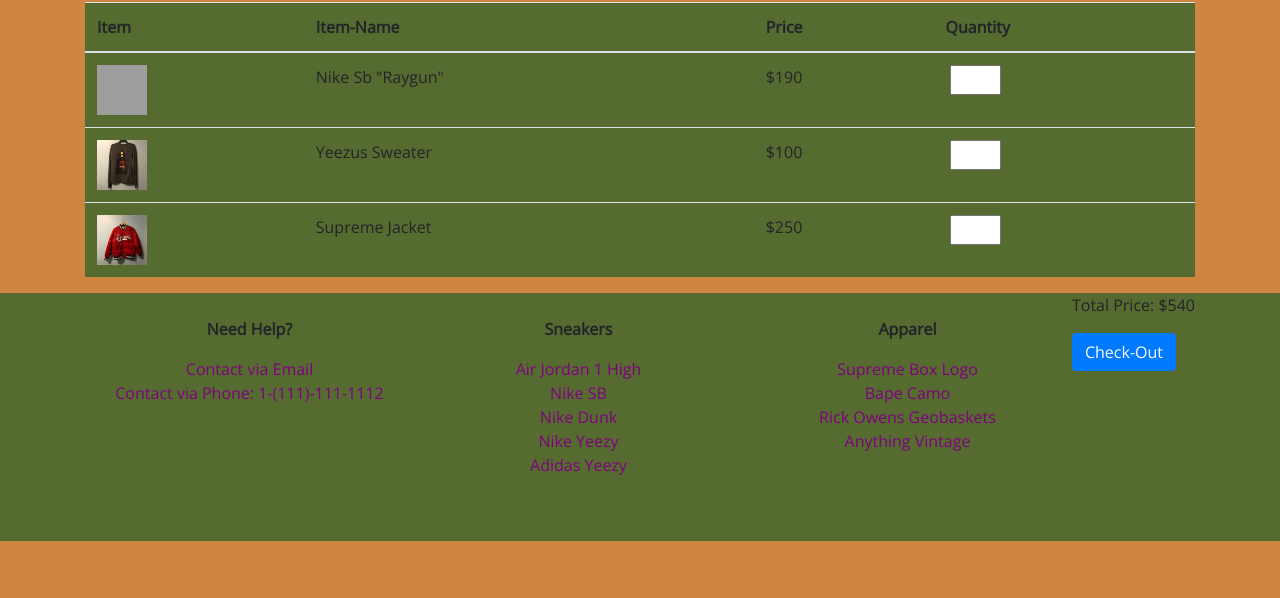
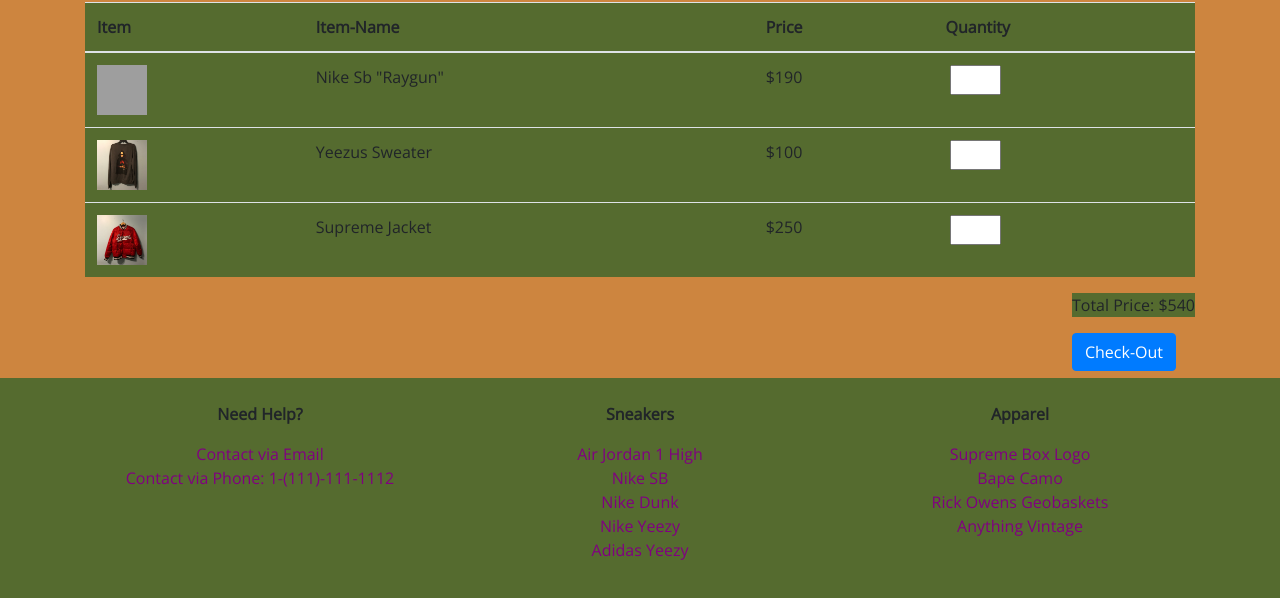
Before and after one commit to Chrisartrip921/CSC225-Project2, a plain HTML site: page Cart.html in a window 1280 px wide. Shown: the part 174-772 px from the top of the page. Drawn offline with nearby package versions, Linux system fonts and the light colour scheme; grey boxes are pictures that could not be loaded.

Commit message:
All files updated, needed to fix footer on Cart.html, also form validation for Checkout.html.

```diff
--- a/Cart.html
+++ b/Cart.html
@@ -92,16 +92,16 @@
           </tr>
         </tbody>
     </table>
-    <div class="float-right">
+    <div class="float-right mb-5">
         <p class="navColor">Total Price: $540</p>
         <a href="Checkout.html"><button class="btn btn-primary" type="submit">Check-Out</button></a>
     </div>
 </div>
 
 <!-- FOOTER STARTS HERE -->
-<footer class="navColor">
-  <div class="container navColor text-center pb-5 ">
-    <div class="row">
+<footer class="navColor mt-5 fixed-bottom d-none d-md-block">
+  <div class="container navColor text-center pb-5">
+    <div class="row mt-0">
       <div class="col-sm mt-4">
         <p class="text-big"><strong>Need Help?</strong></p>
         <ul class="list-unstyled">
```
Also changed, not shown: About.html (+1 -1 lines), Catalog.html (+1 -1 lines), Checkout.html (+4 -4 lines), Home.html (+1 -1 lines), index.html (+1 -1 lines).
